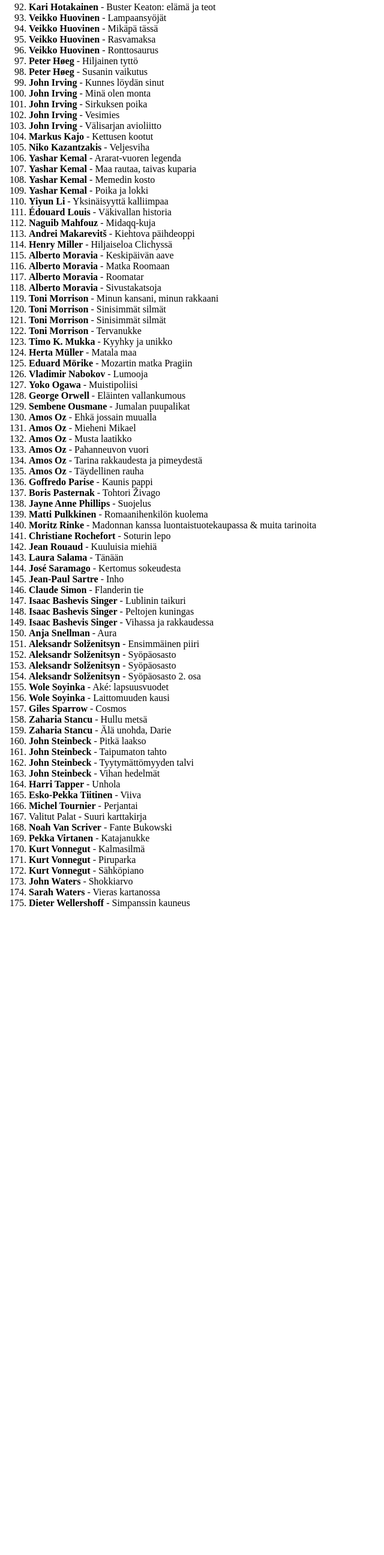
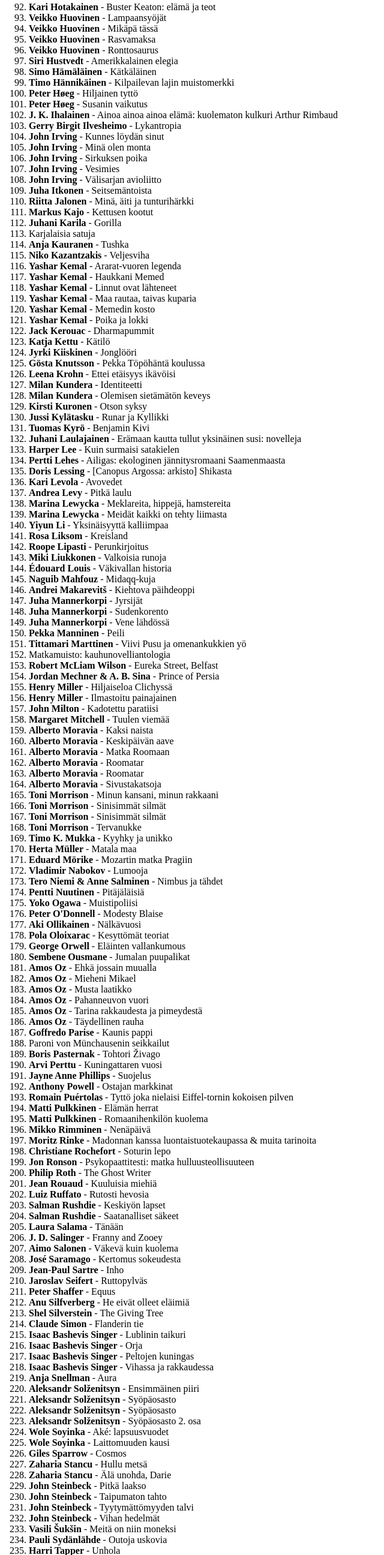
Before and after one commit to mmononen/kotikirjasto, a plain HTML site: page index.html in a window 1280 px wide. Shown: the part 1651-4244 px from the top of the page at 60% size, without its empty margins (0-640 px from the left). Before the commit the page ends 3182 px from the top, so only its background shows below. Drawn offline with Linux system fonts and the light colour scheme.

Commit message:
Shelf: 267 books

```diff
--- a/index.html
+++ b/index.html
@@ -103,26 +103,72 @@
         <li><b>Veikko Huovinen</b> - Mikäpä tässä</li>
         <li><b>Veikko Huovinen</b> - Rasvamaksa</li>
         <li><b>Veikko Huovinen</b> - Ronttosaurus</li>
+        <li><b>Siri Hustvedt</b> - Amerikkalainen elegia</li>
+        <li><b>Simo Hämäläinen</b> - Kätkäläinen</li>
+        <li><b>Timo Hännikäinen</b> - Kilpailevan lajin muistomerkki</li>
         <li><b>Peter Høeg</b> - Hiljainen tyttö</li>
         <li><b>Peter Høeg</b> - Susanin vaikutus</li>
+        <li><b>J. K. Ihalainen</b> - Ainoa ainoa ainoa elämä: kuolematon kulkuri Arthur Rimbaud</li>
+        <li><b>Gerry Birgit Ilvesheimo</b> - Lykantropia</li>
         <li><b>John Irving</b> - Kunnes löydän sinut</li>
         <li><b>John Irving</b> - Minä olen monta</li>
         <li><b>John Irving</b> - Sirkuksen poika</li>
         <li><b>John Irving</b> - Vesimies</li>
         <li><b>John Irving</b> - Välisarjan avioliitto</li>
+        <li><b>Juha Itkonen</b> - Seitsemäntoista</li>
+        <li><b>Riitta Jalonen</b> - Minä, äiti ja tunturihärkki</li>
         <li><b>Markus Kajo</b> - Kettusen kootut</li>
+        <li><b>Juhani Karila</b> - Gorilla</li>
+        <li>Karjalaisia satuja</li>
+        <li><b>Anja Kauranen</b> - Tushka</li>
         <li><b>Niko Kazantzakis</b> - Veljesviha</li>
         <li><b>Yashar Kemal</b> - Ararat-vuoren legenda</li>
+        <li><b>Yashar Kemal</b> - Haukkani Memed</li>
+        <li><b>Yashar Kemal</b> - Linnut ovat lähteneet</li>
         <li><b>Yashar Kemal</b> - Maa rautaa, taivas kuparia</li>
         <li><b>Yashar Kemal</b> - Memedin kosto</li>
         <li><b>Yashar Kemal</b> - Poika ja lokki</li>
+        <li><b>Jack Kerouac</b> - Dharmapummit</li>
+        <li><b>Katja Kettu</b> - Kätilö</li>
+        <li><b>Jyrki Kiiskinen</b> - Jonglööri</li>
+        <li><b>Gösta Knutsson</b> - Pekka Töpöhäntä koulussa</li>
+        <li><b>Leena Krohn</b> - Ettei etäisyys ikävöisi</li>
+        <li><b>Milan Kundera</b> - Identiteetti</li>
+        <li><b>Milan Kundera</b> - Olemisen sietämätön keveys</li>
+        <li><b>Kirsti Kuronen</b> - Otson syksy</li>
+        <li><b>Jussi Kylätasku</b> - Runar ja Kyllikki</li>
+        <li><b>Tuomas Kyrö</b> - Benjamin Kivi</li>
+        <li><b>Juhani Laulajainen</b> - Erämaan kautta tullut yksinäinen susi: novelleja</li>
+        <li><b>Harper Lee</b> - Kuin surmaisi satakielen</li>
+        <li><b>Pertti Lehes</b> - Ailigas: ekologinen jännitysromaani Saamenmaasta</li>
+        <li><b>Doris Lessing</b> - [Canopus Argossa: arkisto] Shikasta</li>
+        <li><b>Kari Levola</b> - Avovedet</li>
+        <li><b>Andrea Levy</b> - Pitkä laulu</li>
+        <li><b>Marina Lewycka</b> - Meklareita, hippejä, hamstereita</li>
+        <li><b>Marina Lewycka</b> - Meidät kaikki on tehty liimasta</li>
         <li><b>Yiyun Li</b> - Yksinäisyyttä kalliimpaa</li>
+        <li><b>Rosa Liksom</b> - Kreisland</li>
+        <li><b>Roope Lipasti</b> - Perunkirjoitus</li>
+        <li><b>Miki Liukkonen</b> - Valkoisia runoja</li>
         <li><b>Édouard Louis</b> - Väkivallan historia</li>
         <li><b>Naguib Mahfouz</b> - Midaqq-kuja</li>
         <li><b>Andrei Makarevitš</b> - Kiehtova päihdeoppi</li>
+        <li><b>Juha Mannerkorpi</b> - Jyrsijät</li>
+        <li><b>Juha Mannerkorpi</b> - Sudenkorento</li>
+        <li><b>Juha Mannerkorpi</b> - Vene lähdössä</li>
+        <li><b>Pekka Manninen</b> - Peili</li>
+        <li><b>Tittamari Marttinen</b> - Viivi Pusu ja omenankukkien yö</li>
+        <li>Matkamuisto: kauhunovelliantologia</li>
+        <li><b>Robert McLiam Wilson</b> - Eureka Street, Belfast</li>
+        <li><b>Jordan Mechner & A. B. Sina</b> - Prince of Persia</li>
         <li><b>Henry Miller</b> - Hiljaiseloa Clichyssä</li>
+        <li><b>Henry Miller</b> - Ilmastoitu painajainen</li>
+        <li><b>John Milton</b> - Kadotettu paratiisi</li>
+        <li><b>Margaret Mitchell</b> - Tuulen viemää</li>
+        <li><b>Alberto Moravia</b> - Kaksi naista</li>
         <li><b>Alberto Moravia</b> - Keskipäivän aave</li>
         <li><b>Alberto Moravia</b> - Matka Roomaan</li>
+        <li><b>Alberto Moravia</b> - Roomatar</li>
         <li><b>Alberto Moravia</b> - Roomatar</li>
         <li><b>Alberto Moravia</b> - Sivustakatsoja</li>
         <li><b>Toni Morrison</b> - Minun kansani, minun rakkaani</li>
@@ -133,7 +179,12 @@
         <li><b>Herta Müller</b> - Matala maa</li>
         <li><b>Eduard Mörike</b> - Mozartin matka Pragiin</li>
         <li><b>Vladimir Nabokov</b> - Lumooja</li>
+        <li><b>Tero Niemi & Anne Salminen</b> - Nimbus ja tähdet</li>
+        <li><b>Pentti Nuutinen</b> - Pitäjäläisiä</li>
         <li><b>Yoko Ogawa</b> - Muistipoliisi</li>
+        <li><b>Peter O'Donnell</b> - Modesty Blaise</li>
+        <li><b>Aki Ollikainen</b> - Nälkävuosi</li>
+        <li><b>Pola Oloixarac</b> - Kesyttömät teoriat</li>
         <li><b>George Orwell</b> - Eläinten vallankumous</li>
         <li><b>Sembene Ousmane</b> - Jumalan puupalikat</li>
         <li><b>Amos Oz</b> - Ehkä jossain muualla</li>
@@ -143,17 +194,35 @@
         <li><b>Amos Oz</b> - Tarina rakkaudesta ja pimeydestä</li>
         <li><b>Amos Oz</b> - Täydellinen rauha</li>
         <li><b>Goffredo Parise</b> - Kaunis pappi</li>
+        <li>Paroni von Münchausenin seikkailut</li>
         <li><b>Boris Pasternak</b> - Tohtori Živago</li>
+        <li><b>Arvi Perttu</b> - Kuningattaren vuosi</li>
         <li><b>Jayne Anne Phillips</b> - Suojelus</li>
+        <li><b>Anthony Powell</b> - Ostajan markkinat</li>
+        <li><b>Romain Puértolas</b> - Tyttö joka nielaisi Eiffel-tornin kokoisen pilven</li>
+        <li><b>Matti Pulkkinen</b> - Elämän herrat</li>
         <li><b>Matti Pulkkinen</b> - Romaanihenkilön kuolema</li>
+        <li><b>Mikko Rimminen</b> - Nenäpäivä</li>
         <li><b>Moritz Rinke</b> - Madonnan kanssa luontaistuotekaupassa & muita tarinoita</li>
         <li><b>Christiane Rochefort</b> - Soturin lepo</li>
+        <li><b>Jon Ronson</b> - Psykopaattitesti: matka hulluusteollisuuteen</li>
+        <li><b>Philip Roth</b> - The Ghost Writer</li>
         <li><b>Jean Rouaud</b> - Kuuluisia miehiä</li>
+        <li><b>Luiz Ruffato</b> - Rutosti hevosia</li>
+        <li><b>Salman Rushdie</b> - Keskiyön lapset</li>
+        <li><b>Salman Rushdie</b> - Saatanalliset säkeet</li>
         <li><b>Laura Salama</b> - Tänään</li>
+        <li><b>J. D. Salinger</b> - Franny and Zooey</li>
+        <li><b>Aimo Salonen</b> - Väkevä kuin kuolema</li>
         <li><b>José Saramago</b> - Kertomus sokeudesta</li>
         <li><b>Jean-Paul Sartre</b> - Inho</li>
+        <li><b>Jaroslav Seifert</b> - Ruttopylväs</li>
+        <li><b>Peter Shaffer</b> - Equus</li>
+        <li><b>Anu Silfverberg</b> - He eivät olleet eläimiä</li>
+        <li><b>Shel Silverstein</b> - The Giving Tree</li>
         <li><b>Claude Simon</b> - Flanderin tie</li>
         <li><b>Isaac Bashevis Singer</b> - Lublinin taikuri</li>
+        <li><b>Isaac Bashevis Singer</b> - Orja</li>
         <li><b>Isaac Bashevis Singer</b> - Peltojen kuningas</li>
         <li><b>Isaac Bashevis Singer</b> - Vihassa ja rakkaudessa</li>
         <li><b>Anja Snellman</b> - Aura</li>
@@ -170,18 +239,41 @@
         <li><b>John Steinbeck</b> - Taipumaton tahto</li>
         <li><b>John Steinbeck</b> - Tyytymättömyyden talvi</li>
         <li><b>John Steinbeck</b> - Vihan hedelmät</li>
+        <li><b>Vasili Šukšin</b> - Meitä on niin moneksi</li>
+        <li><b>Pauli Sydänlähde</b> - Outoja uskovia</li>
         <li><b>Harri Tapper</b> - Unhola</li>
+        <li>Tarujen Hellas: vanhoja klassillisia satuja</li>
+        <li><b>Hunter S. Thompson</b> - Suuri hainmetsästys: outoja tarinoita oudolta ajalta</li>
         <li><b>Esko-Pekka Tiitinen</b> - Viiva</li>
         <li><b>Michel Tournier</b> - Perjantai</li>
+        <li><b>Henri Troyat</b> - Dostojevski</li>
+        <li><b>Juri Tynjanov</b> - Nuori Puškin</li>
+        <li>[Unelmatarha...] Kaikki Ninki Nonkin kyytiin!</li>
+        <li>[Unelmatarha...] Taskukirjasto: Apsi Deisi</li>
+        <li>[Unelmatarha...] Taskukirjasto: Igglpiggl</li>
+        <li>[Unelmatarha...] Taskukirjasto: Maka Paka</li>
+        <li>[Unelmatarha...] Taskukirjasto: Ninki Nonk & Pinki Ponk</li>
+        <li>[Unelmatarha...] Taskukirjasto: Tomblibuu</li>
+        <li>[Unelmatarha...] Taskukirjasto: Unelmatarhan ystävät</li>
+        <li><b>Tommi Uschanov</b> - Sininen tango: esseitä populaarikulttuurista ja historiasta</li>
         <li>Valitut Palat - Suuri karttakirja</li>
         <li><b>Noah Van Scriver</b> - Fante Bukowski</li>
+        <li><b>Jussi Valtonen</b> - He eivät tiedä mitä tekevät</li>
+        <li><b>Jules Verne</b> - Kaksi vuotta saarella</li>
+        <li><b>Jules Verne</b> - Kuumailmapallolla Afrikan halki</li>
         <li><b>Pekka Virtanen</b> - Katajanukke</li>
+        <li><b>Kurt Vonnegut</b> - God bless you, Mr. Rosewater</li>
         <li><b>Kurt Vonnegut</b> - Kalmasilmä</li>
         <li><b>Kurt Vonnegut</b> - Piruparka</li>
         <li><b>Kurt Vonnegut</b> - Sähköpiano</li>
+        <li><b>Harry Vuorinen</b> - Myrskyn silmässä: poliittisen vangin päiväkirja jatkosodan ajalta 1941-1944</li>
+        <li><b>Mika Waltari</b> - Ihmiskunnan viholliset: I osa, Minutus roomalainen</li>
+        <li><b>Mika Waltari</b> - Ihmiskunnan viholliset: II osa, poikani Julius</li>
         <li><b>John Waters</b> - Shokkiarvo</li>
         <li><b>Sarah Waters</b> - Vieras kartanossa</li>
         <li><b>Dieter Wellershoff</b> - Simpanssin kauneus</li>
+        <li><b>Irvine Welsh</b> - Porno</li>
+        <li><b>Virginia Woolf</b> - Menomatka</li>
     </ol>
 </body>
 </html>
```
